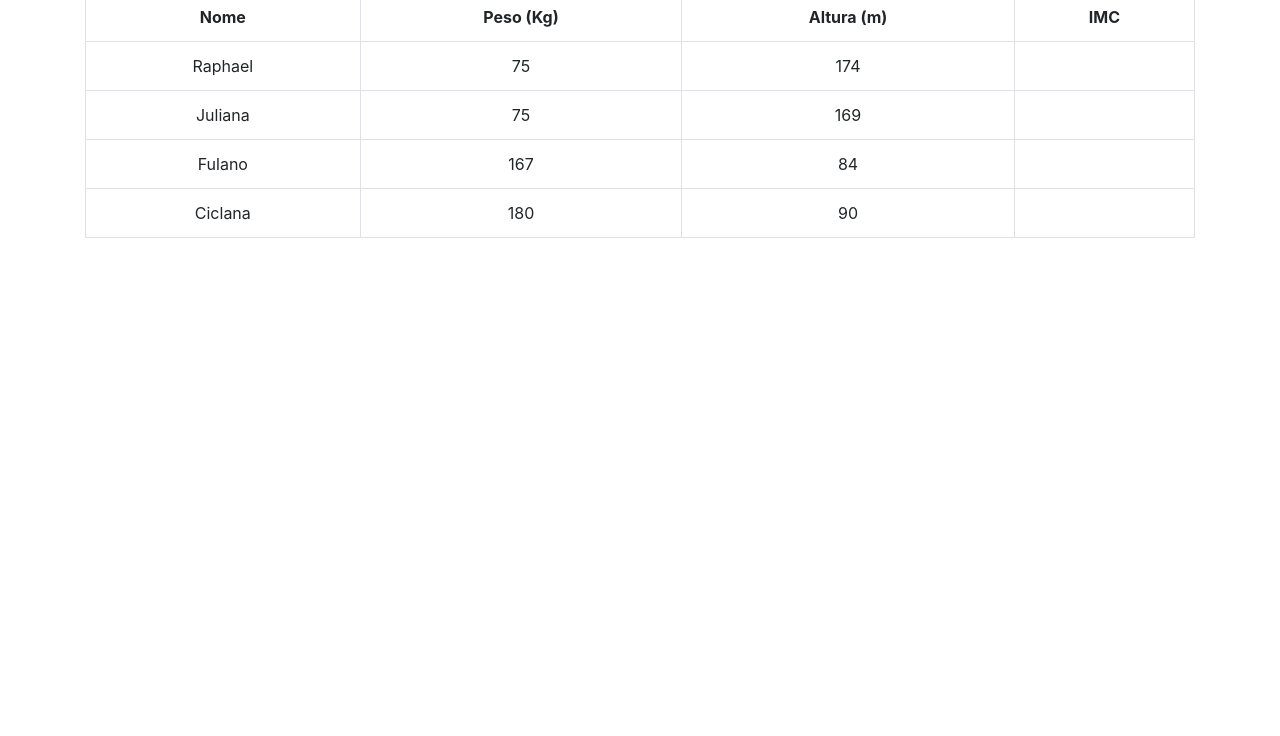
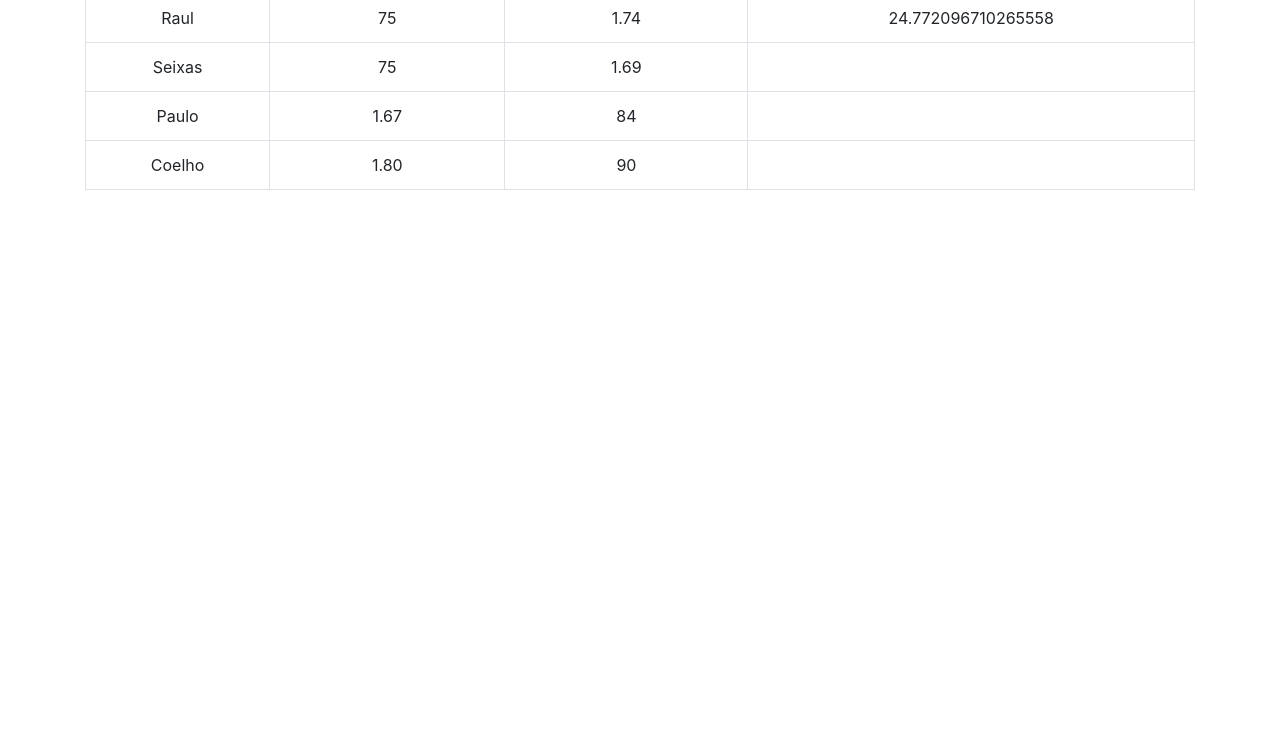
Before and after one commit to Raphael-Goulart/calculo-imc, a plain HTML site: page index.html in a window 1280 px wide. Shown: the part 64-800 px from the top of the page. Drawn offline with nearby package versions, Linux system fonts and the light colour scheme.

Commit message:
BMI - calculate

```diff
--- a/index.html
+++ b/index.html
@@ -24,27 +24,27 @@
                 <td><strong>Altura (m)</strong></td>
                 <td><strong>IMC</strong></td>
             </tr>
+            <tr class="text-center" id="paciente--um">
+                <td>Raul</td>
+                <td class="peso--um">75</td>
+                <td class="altura--um">1.74</td>
+                <td class="info--imc"></td>
+            </tr>
             <tr class="text-center">
-                <td>Raphael</td>
+                <td>Seixas</td>
                 <td>75</td>
-                <td>174</td>
+                <td>1.69</td>
                 <td></td>
             </tr>
             <tr class="text-center">
-                <td>Juliana</td>
-                <td>75</td>
-                <td>169</td>
-                <td></td>
-            </tr>
-            <tr class="text-center">
-                <td>Fulano</td>
-                <td>167</td>
+                <td>Paulo</td>
+                <td>1.67</td>
                 <td>84</td>
                 <td></td>
             </tr>
             <tr class="text-center">
-                <td>Ciclana</td>
-                <td>180</td>
+                <td>Coelho</td>
+                <td>1.80</td>
                 <td>90</td>
                 <td></td>
             </tr>
--- a/js/index.js
+++ b/js/index.js
@@ -1,5 +1,17 @@
-var titulo = document.querySelector('.titulo');
+/*var titulo = document.querySelector('.titulo');
+console.log(titulo.textContent);
+titulo.textContent = "Cálculo IMC"*/
 
-console.log(titulo.textContent);
+var paciente = document.querySelector('#paciente--um');
 
-titulo.textContent = "Cálculo IMC"
+var tdPeso = paciente.querySelector('.peso--um');
+var peso = tdPeso.textContent;
+
+var tdAltura = paciente.querySelector('.altura--um')
+var altura = tdAltura.textContent;
+
+var tdImc = paciente.querySelector('.info--imc');
+
+var imc = peso / (altura * altura);
+
+tdImc.textContent = imc
```
